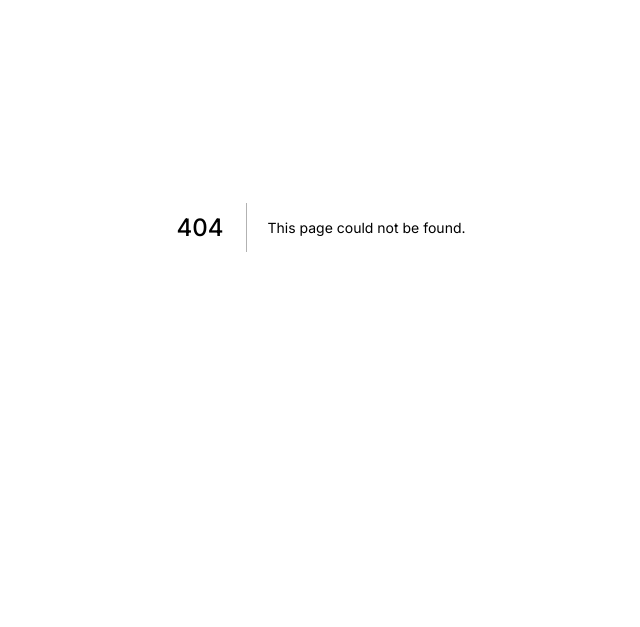
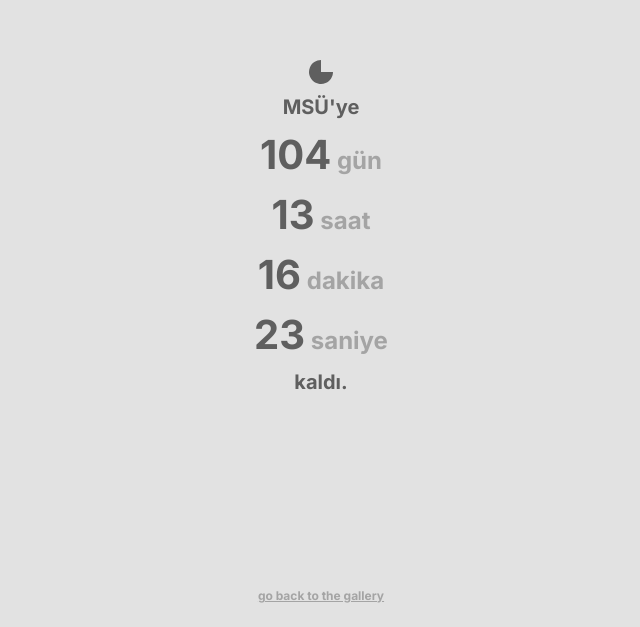
Before and after one commit to yebece/sinavsayaci, a Next.js app: page /msu in a window 1280 px wide. Before the commit this address had no page. Shown: the part 173-800 px from the top of the page, without its empty margins (319-959 px from the left). Built offline with nearby package versions, Linux system fonts and the light colour scheme.

Commit message:
MSÜ eklendi

```diff
--- /dev/null
+++ b/app/msu/page.tsx
@@ -0,0 +1,76 @@
+"use client";
+
+import { Inter } from 'next/font/google'
+import React, { useRef, useEffect, useState } from 'react';
+
+export default function Home() {
+  const [countdown, setCountdown] = useState({
+    days: 0,
+    hours: 0,
+    minutes: 0,
+    seconds: 0,
+  });
+
+  useEffect(() => {
+    const countDownDate = new Date("March 3, 2024 10:15:00").getTime();
+
+    const updateCountdown = () => {
+      const now = new Date().getTime();
+      const distance = countDownDate - now;
+
+      const days = Math.floor(distance / (1000 * 60 * 60 * 24));
+      const hours = Math.floor((distance % (1000 * 60 * 60 * 24)) / (1000 * 60 * 60));
+      const minutes = Math.floor((distance % (1000 * 60 * 60)) / (1000 * 60));
+      const seconds = Math.floor((distance % (1000 * 60)) / 1000);
+
+      setCountdown({
+        days,
+        hours,
+        minutes,
+        seconds,
+      });
+
+      if (distance < 0) {
+        clearInterval(x);
+      }
+    };
+
+    const x = setInterval(updateCountdown, 1000);
+
+    // Initial update
+    updateCountdown();
+
+    // Cleanup interval on component unmount
+    return () => clearInterval(x);
+  }, []); // Empty dependency array ensures the effect runs only once on mount
+
+  return (
+    <main className="sayac-view-container">
+        <div className='sayac-view'>
+            <svg xmlns="http://www.w3.org/2000/svg" width="24" height="24" viewBox="0 0 24 24" fill="none">
+                <path d="M24 12C24 14.3734 23.2962 16.6934 21.9776 18.6668C20.6591 20.6402 18.7849 22.1783 16.5922 23.0865C14.3995 23.9948 11.9867 24.2324 9.65892 23.7694C7.33115 23.3064 5.19295 22.1635 3.51472 20.4853C1.83649 18.807 0.693605 16.6689 0.230582 14.3411C-0.232441 12.0133 0.00519939 9.60051 0.913451 7.4078C1.8217 5.21508 3.35977 3.34094 5.33316 2.02236C7.30655 0.703788 9.62663 -2.83022e-08 12 0V12H24Z" fill="#5F5F5F"/>
+            </svg>
+            <span>MSÜ'ye</span>
+            <span className='time'>
+                <span className='big' id="days">{countdown.days}</span>
+                <span className='normal'> gün</span>
+            </span>
+            <span className='time'>
+                <span className='big' id="hours">{countdown.hours}</span>
+                <span className='normal'> saat</span>
+            </span>
+            <span className='time'>
+                <span className='big' id="minutes">{countdown.minutes}</span>
+                <span className='normal'> dakika</span>
+            </span>
+            <span className='time'>
+                <span className='big' id="seconds">{countdown.seconds}</span>
+                <span className='normal'> saniye</span>
+            </span>
+            <span>kaldı.</span>
+        </div>
+
+        <a href='/' className='back-button'>go back to the gallery</a>
+    </main>
+  );
+}
--- a/app/page.tsx
+++ b/app/page.tsx
@@ -16,6 +16,10 @@ export default function Home() {
           <span className='sayac-name'>LGS</span>
           <span className='sayac-date'>2 Haziran 2024</span>
         </a>
+        <a href="/msu" className='sayac yks'>
+          <span className='sayac-name'>MSÜ</span>
+          <span className='sayac-date'>3 Mart 2024</span>
+        </a>
       </div>
     </main>
   )
```
